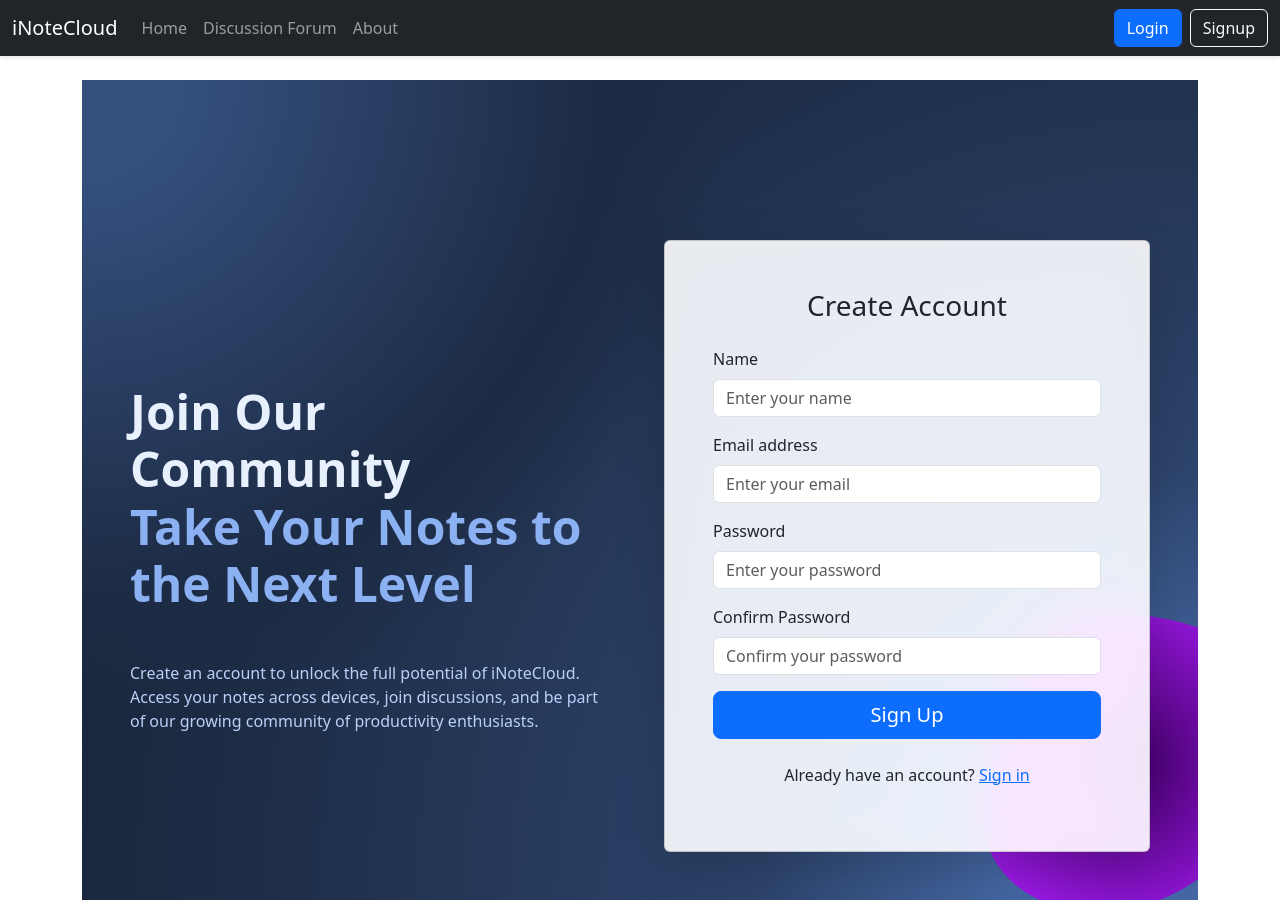
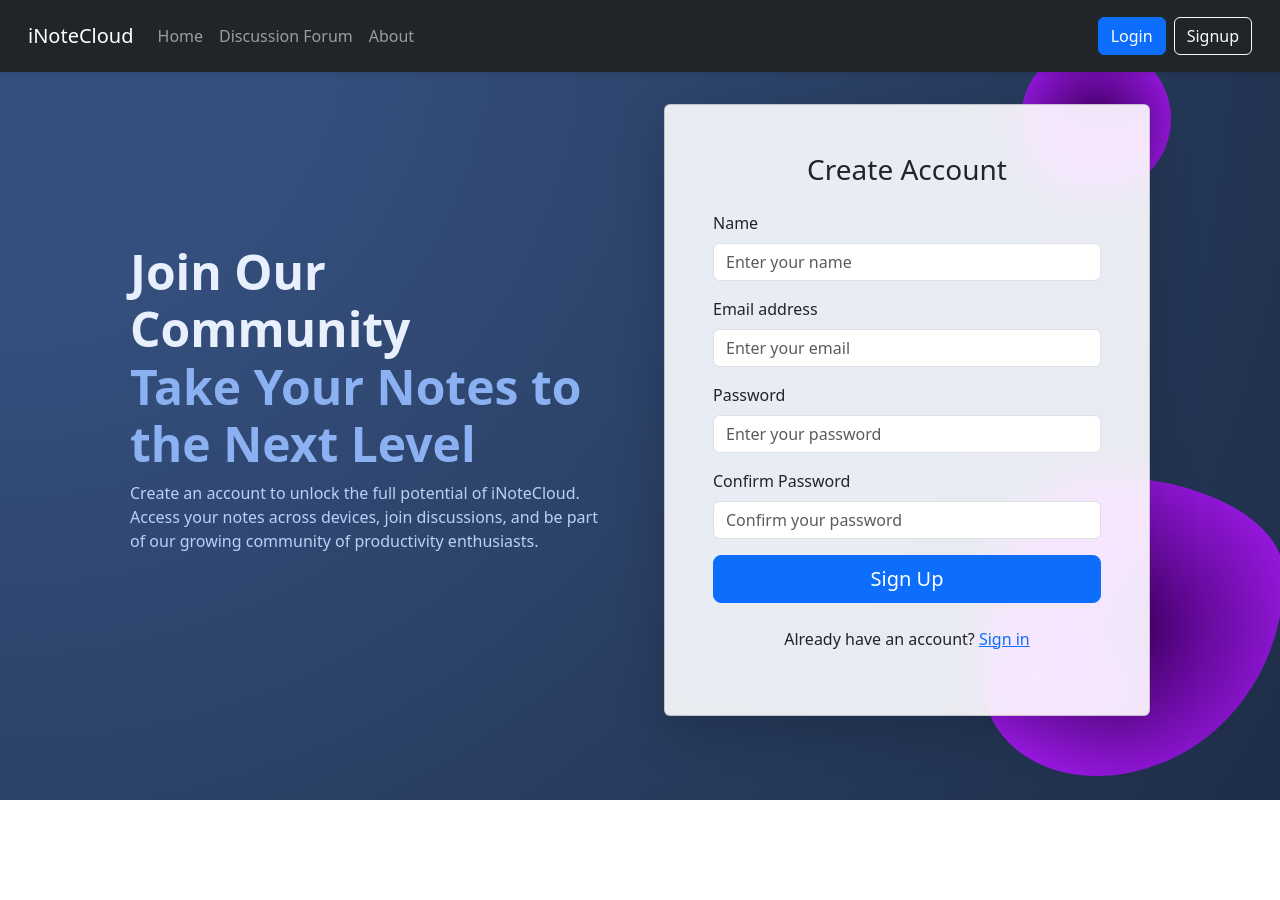
Before and after one commit to danyalshah09/inotecloud, a React (Create React App) app: page /signup in a window 1280 px wide. After the commit the page ends 800 px from the top, so only its background shows below. Built offline with nearby package versions, Linux system fonts and the light colour scheme.

Commit message:
updated layout

```diff
--- a/src/App.css
+++ b/src/App.css
@@ -1,3 +1,12 @@
+/* Reset body and html to ensure full coverage */
+html, body {
+  margin: 0;
+  padding: 0;
+  width: 100%;
+  height: 100%;
+  overflow-x: hidden;
+}
+
 .App {
   text-align: center;
 }
@@ -96,23 +105,8 @@ i{
 
 /* Main content styles */
 main {
-  margin-top: 56px; /* Height of the navbar */
-  min-height: calc(100vh - 56px);
   position: relative;
   z-index: 1;
-  background-color: hsl(218, 41%, 15%);
-  background-image: radial-gradient(650px circle at 0% 0%,
-      hsl(218, 41%, 35%) 15%,
-      hsl(218, 41%, 30%) 35%,
-      hsl(218, 41%, 20%) 75%,
-      hsl(218, 41%, 19%) 80%,
-      transparent 100%),
-    radial-gradient(1250px circle at 100% 100%,
-      hsl(218, 41%, 45%) 15%,
-      hsl(218, 41%, 30%) 35%,
-      hsl(218, 41%, 20%) 75%,
-      hsl(218, 41%, 19%) 80%,
-      transparent 100%);
 }
 
 /* Auth pages container */
@@ -159,23 +153,42 @@ main {
 /* Common styles for all full-page components */
 .background-radial-gradient {
   background-color: hsl(218, 41%, 15%);
-  background-image: radial-gradient(650px circle at 0% 0%,
+  background-image:
+    radial-gradient(2000px circle at 0% 0%,
       hsl(218, 41%, 35%) 15%,
       hsl(218, 41%, 30%) 35%,
       hsl(218, 41%, 20%) 75%,
       hsl(218, 41%, 19%) 80%,
       transparent 100%),
-    radial-gradient(1250px circle at 100% 100%,
+    radial-gradient(3000px circle at 100% 100%,
       hsl(218, 41%, 45%) 15%,
       hsl(218, 41%, 30%) 35%,
       hsl(218, 41%, 20%) 75%,
       hsl(218, 41%, 19%) 80%,
       transparent 100%);
+  background-attachment: fixed;
+  background-size: 100% 100%;
+  background-repeat: no-repeat;
+  width: 100vw;
+  min-height: 100vh;
+  position: fixed;
+  top: 0;
+  left: 0;
+  right: 0;
+  bottom: 0;
+  z-index: -1;
+}
+
+/* App content positioning */
+.app-content {
+  position: relative;
+  z-index: 1;
+  width: 100%;
 }
 
 /* Content positioning to account for fixed navbar */
-.container, .min-vh-100 {
-  padding-top: 80px !important; /* Add top padding to ensure content is visible below navbar */
+.container {
+  padding-top: 40px !important; /* Add top padding to ensure content is visible below navbar */
 }
 
 /* Notes styles */
--- a/src/App.js
+++ b/src/App.js
@@ -23,6 +23,8 @@ const ProtectedRoute = ({ element }) => {
 function App() {
   return (
     <>
+      <div className="background-radial-gradient"></div>
+      <div className="app-content min-h-screen">
         <NoteState>
           <MessageState>
             <Router>
@@ -48,6 +50,7 @@ function App() {
             </Router>
           </MessageState>
         </NoteState>
+      </div>
     </>
   );
 }
--- a/src/components/About.js
+++ b/src/components/About.js
@@ -3,7 +3,7 @@ import './About.css'; // Add a custom CSS file for styles
 
 const About = () => {
   return (
-    <div className="about-section container">
+    <div className="about-section container min-h-screen">
       <div className="row align-items-center">
         {/* Left Column: Image */}
         <div className="col-md-6 text-center">
--- a/src/components/DirectPostTest.js
+++ b/src/components/DirectPostTest.js
@@ -57,7 +57,7 @@ const DirectPostTest = () => {
   };
 
   return (
-    <div className="container mt-5">
+    <div className="container mt-6">
       <div className="card">
         <div className="card-header bg-primary text-white">
           <h3>Direct Message Post Test</h3>
--- a/src/components/Forum.js
+++ b/src/components/Forum.js
@@ -199,7 +199,7 @@ const Forum = () => {
 
   if (loading) {
     return (
-      <div className="min-vh-100 d-flex justify-content-center align-items-center background-radial-gradient">
+      <div className="min-vh-100 d-flex justify-content-center align-items-center ">
         <div className="text-center">
           <div className="spinner-border text-light" role="status">
             <span className="visually-hidden">Loading...</span>
@@ -211,7 +211,7 @@ const Forum = () => {
   }
 
   return (
-    <div className="background-radial-gradient min-vh-100 py-5">
+    <div>
       <div className="container">
         <div className="row justify-content-center">
           <div className="col-lg-8 col-md-10">
--- a/src/components/Home.js
+++ b/src/components/Home.js
@@ -31,7 +31,7 @@ const Home = () => {
     }
 
     return (
-        <div className="background-radial-gradient min-vh-100">
+        <div>
             <div className="container py-4">
                 <div className="row">
                     <div className="col-12">
--- a/src/components/Login.js
+++ b/src/components/Login.js
@@ -68,9 +68,9 @@ export const Login = () => {
   };
 
   return (
-    <div className="min-vh-100 position-relative">
-      <section className="background-radial-gradient overflow-hidden min-vh-100">
-        <div className="container px-4 py-5 px-md-5 text-center text-lg-start">
+    <div className="mt-4 position-relative">
+      <section>
+        <div className="container px-md-5 text-center text-lg-start">
           <div className="row gx-lg-5 align-items-center mb-5">
             <div className="col-lg-6 mb-5 mb-lg-0" style={{ zIndex: 10 }}>
               <h1
--- a/src/components/Navbar.js
+++ b/src/components/Navbar.js
@@ -27,7 +27,7 @@ const Navbar = () => {
   };
 
   return (
-    <nav className="navbar navbar-expand-lg navbar-dark bg-dark">
+    <nav className="navbar navbar-expand-lg navbar-dark bg-dark p-3">
       <div className="container-fluid">
         <Link className="navbar-brand" to="/">
           iNoteCloud
--- a/src/components/Signup.js
+++ b/src/components/Signup.js
@@ -99,13 +99,13 @@ export const Signup = ({ setAlertMessage }) => {
   };
 
   return (
-    <section className="background-radial-gradient overflow-hidden min-vh-100">
+    <section className="mt-4">
       {alert.visible && <Alert message={alert.message} type={alert.type} />}
-      <div className="container px-4 py-5 px-md-5 text-center text-lg-start">
+      <div className="container px-4 px-md-5 text-center text-lg-start">
         <div className="row gx-lg-5 align-items-center">
           <div className="col-lg-6 mb-5 mb-lg-0" style={{ zIndex: 10 }}>
             <h1
-              className="my-5 display-5 fw-bold ls-tight"
+              className=" display-5 fw-bold ls-tight"
               style={{ color: "hsl(218, 81%, 95%)" }}
             >
               Join Our Community
```
Also changed, not shown: src/components/About.css (line endings or trailing spaces), 1 other file (tests, documents, lock files or other folders). Lines whose indentation alone changed are shown as unchanged.
